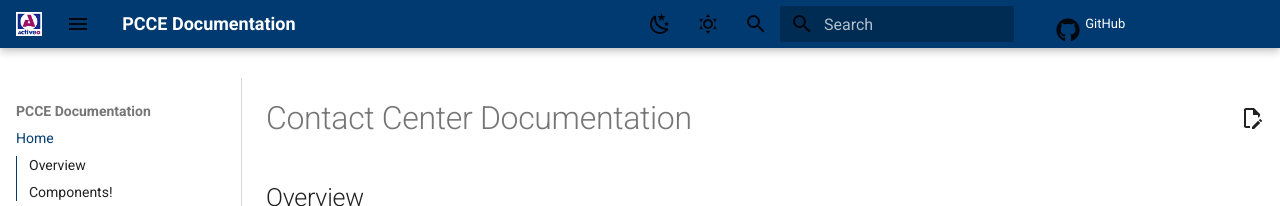
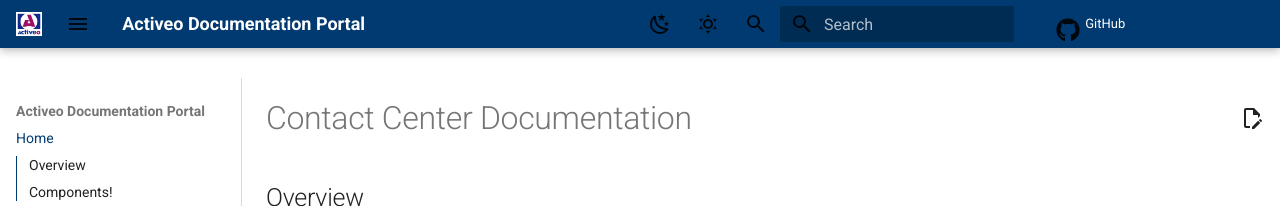
Before and after one commit to kvaksin/mkdocsdemo, an MkDocs documentation site: the page built from docs/index.md, in a window 1280 px wide. Shown: the top 206 px of the page. Built offline with MkDocs 1.6.1 and Material for MkDocs 9.7.7, drawn with Linux system fonts in a browser that asks for light colours; comment, search, counter and statistics services are not loaded.

Commit message:
Update mkdocs.yml

```diff
--- a/mkdocs.yml
+++ b/mkdocs.yml
@@ -1,7 +1,7 @@
 # ==========================================
 #   BASIC SITE CONFIGURATION
 # ==========================================
-site_name: PCCE Documentation
+site_name: Activeo Documentation Portal
 
 # ==========================================
 #   THEME CONFIGURATION (Material for MkDocs)
```
